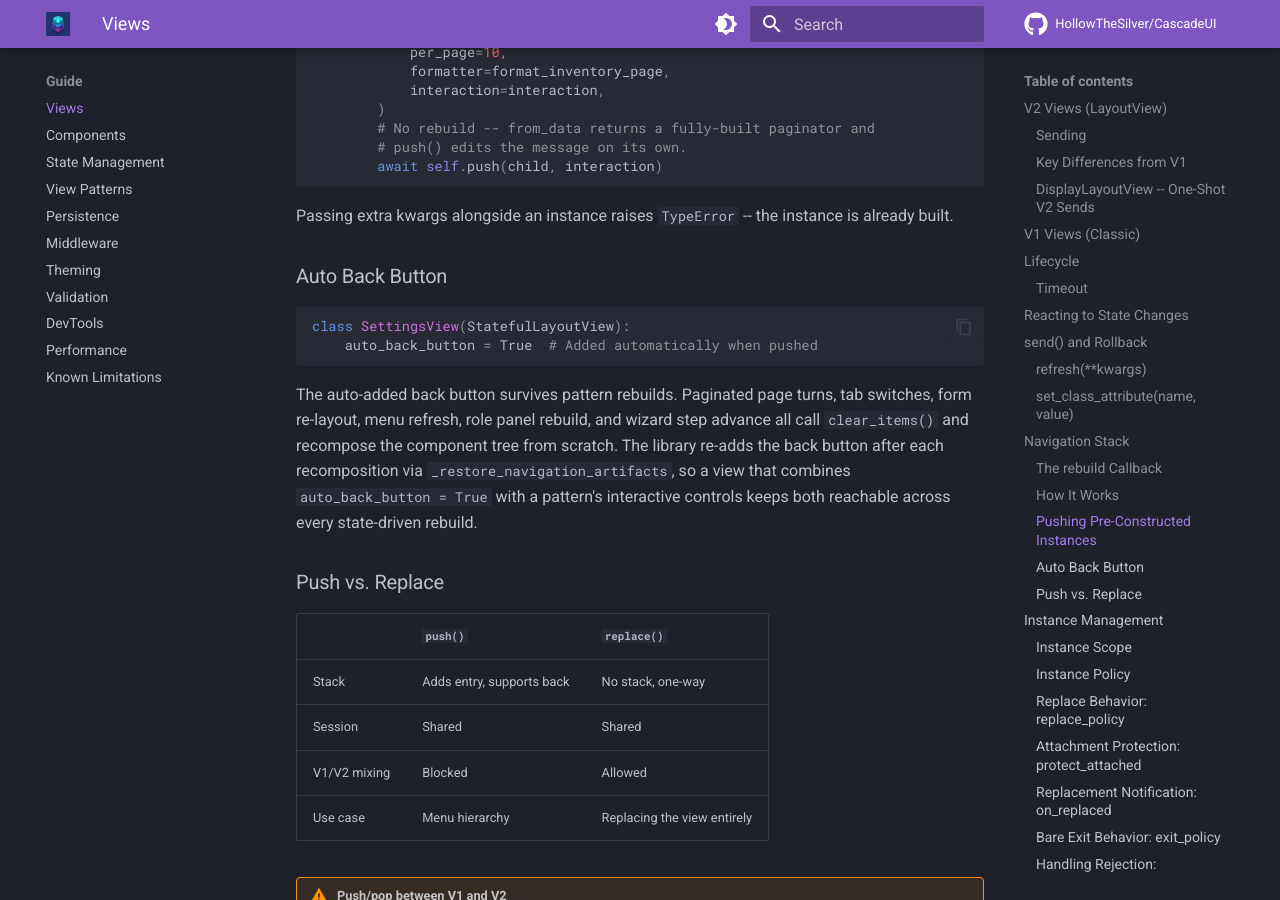
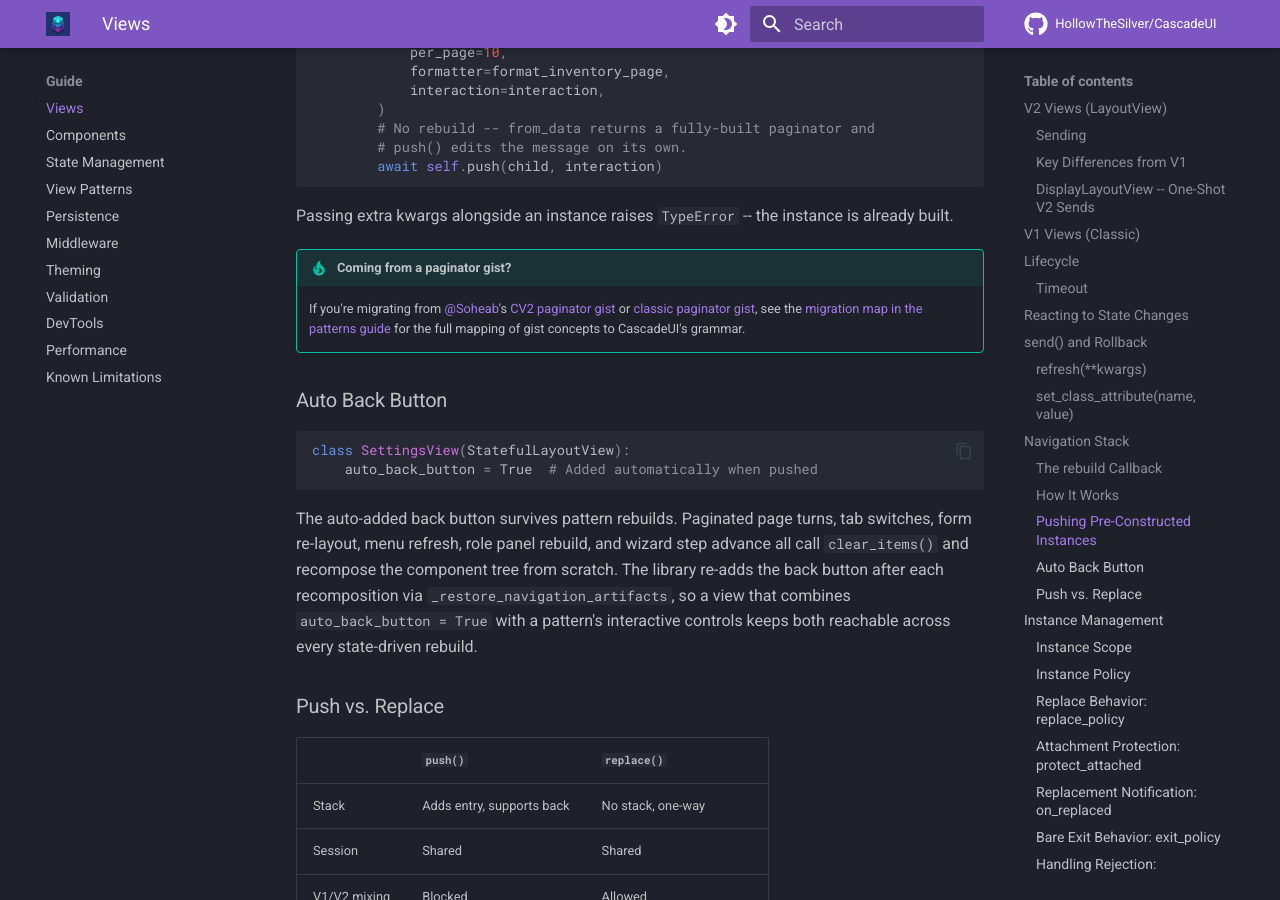
Before and after one commit to HollowTheSilver/CascadeUI, an MkDocs documentation site: the page built from docs/guide/views.md, in a window 1280 px wide and 900 px high, scrolled down 7784 px. Built offline with MkDocs 1.6.1 and Material for MkDocs 9.7.7, drawn with Linux system fonts in a browser that asks for light colours; comment, search, counter and statistics services are not loaded.

Commit message:
docs(guide): paginator gist credit links + nav cross-reference

```diff
--- a/docs/guide/views.md
+++ b/docs/guide/views.md
@@ -383,6 +383,13 @@ class HubView(StatefulLayoutView):
 
 Passing extra kwargs alongside an instance raises `TypeError` -- the
 instance is already built.
+
+!!! tip "Coming from a paginator gist?"
+    If you're migrating from [@Soheab](https://github.com/Soheab)'s
+    [CV2 paginator gist](https://gist.github.com/Soheab/891c39d7294b1bdbadc7ecf35ce51cc5)
+    or [classic paginator gist](https://gist.github.com/Soheab/f226fc06a3468af01ea3168c95b30af8),
+    see the [migration map in the patterns guide](patterns.md#coming-from-a-paginator-gist)
+    for the full mapping of gist concepts to CascadeUI's grammar.
 
 ### Auto Back Button
 
```
Also changed, not shown: docs/examples.md (+1 -1 lines), docs/guide/patterns.md (+3 -2 lines).
